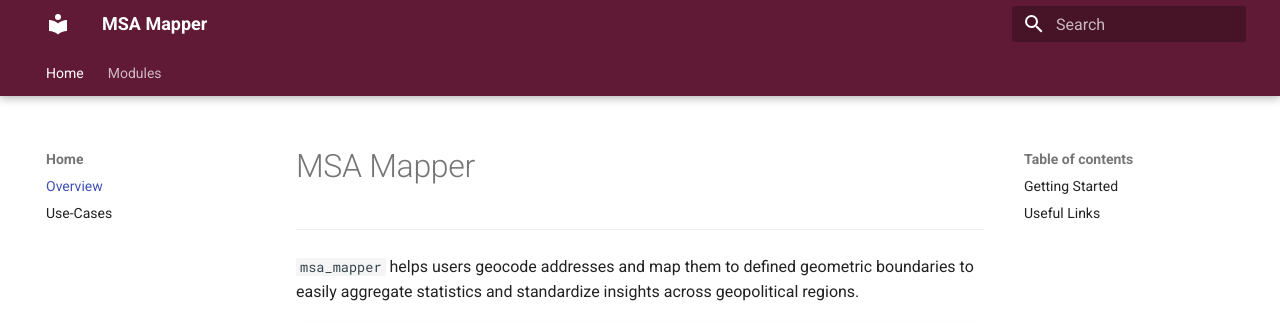
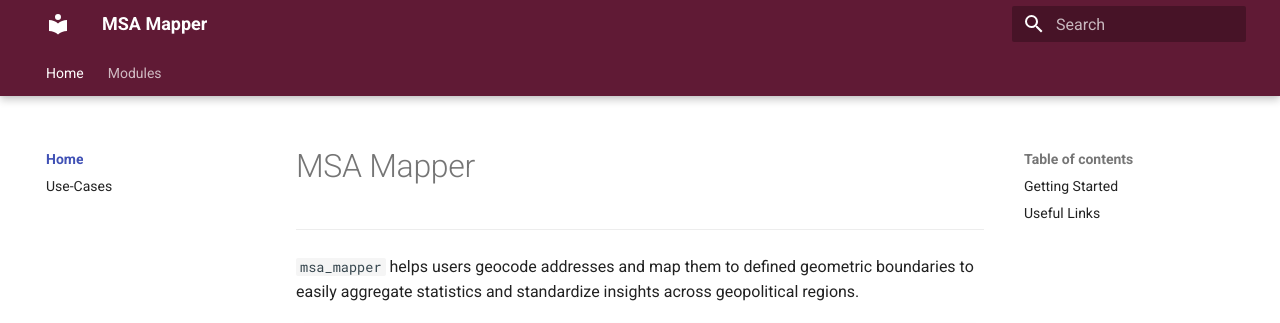
Before and after one commit to Ealameda31/msa-mapper, an MkDocs documentation site: the page built from docs/index.md, in a window 1280 px wide. Shown: the top 323 px of the page. Built offline with MkDocs 1.6.1 and Material for MkDocs 9.7.7, drawn with Linux system fonts in a browser that asks for light colours.

Commit message:
Fixed mkdocs

```diff
--- a/mkdocs.yml
+++ b/mkdocs.yml
@@ -39,7 +39,7 @@ markdown_extensions:
 # Page tree
 nav:
   - Home:
-    - Overview: home/overview.md
+    - Home: index.md
     - Use-Cases: home/use_cases.md
   - Modules:
     - Geographic Decoder: modules/geocoder.md
```
Also changed, not shown: docs/index.md (renamed from docs/home/overview.md).
